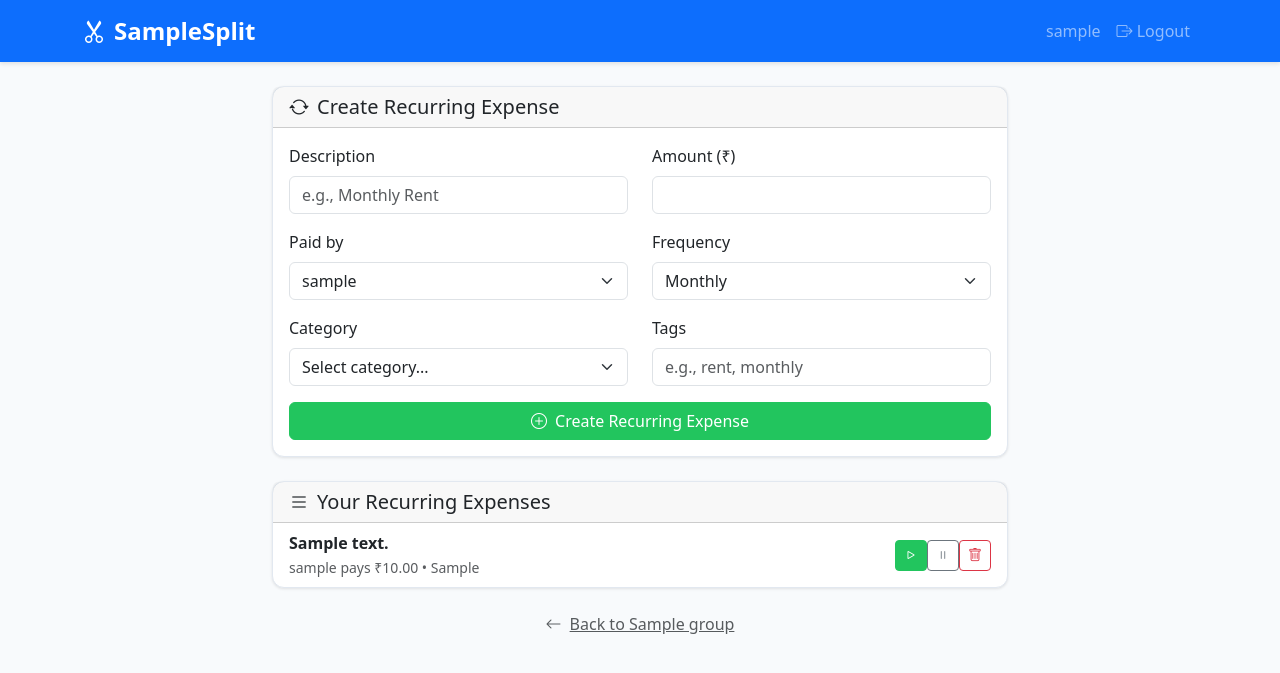
After one commit to suprxsidh/sample-split, a Flask app: page /group/1/recurring in a window 1280 px wide. The commit adds this page. Shown: the top 673 px of the page. Run offline with Flask 3, Linux system fonts and the light colour scheme; a user stored in the database is signed in; tables that the repository leaves empty hold one stand-in row (values such as "Sample post"); some libraries are stand-ins or nearby versions.

Commit message:
feat: Complete v0.7 - groups & social features
- Add remove_member route (admin only)
- Add Comment model for expense comments
- Add add_comment route
- Add receipt_url field to Expense model
- Add RecurringExpense model for recurring expenses
- Add upload_receipt route for expense receipts
- Add manage_recurring route for recurring expense CRUD
- Create recurring.html template
- Update group.html with remove buttons, comment forms, receipt upload
- Add static/uploads/ to gitignore (exclude uploaded files)
- Add 6 new tests (45 total, 80% coverage)
- Update ROADMAP.md for v0.7 complete

```diff
--- a/app.py
+++ b/app.py
@@ -5,7 +5,7 @@ from flask_login import LoginManager, login_user, logout_user, login_required, c
 from flask_wtf.csrf import CSRFProtect
 from flask_limiter import Limiter
 from flask_limiter.util import get_remote_address
-from models import db, User, Group, GroupMember, Expense, ExpenseSplit, Settlement, PasswordReset, Category, Comment
+from models import db, User, Group, GroupMember, Expense, ExpenseSplit, Settlement, PasswordReset, Category, Comment, RecurringExpense
 from datetime import datetime
 import csv
 import io
@@ -658,6 +658,141 @@ def add_comment(group_id, expense_id):
     return redirect(url_for("group", group_id=group_id))
 
 
+@app.route("/group/<int:group_id>/expense/<int:expense_id>/receipt", methods=["POST"])
+@login_required
+def upload_receipt(group_id, expense_id):
+    membership = GroupMember.query.filter_by(user_id=current_user.id, group_id=group_id).first()
+    if not membership:
+        flash("You are not a member of this group.", "error")
+        return redirect(url_for("dashboard"))
+
+    expense = Expense.query.get_or_404(expense_id)
+    if expense.group_id != group_id:
+        flash("Expense not found in this group.", "error")
+        return redirect(url_for("group", group_id=group_id))
+
+    if expense.payer_id != current_user.id:
+        flash("Only the expense creator can upload receipts.", "error")
+        return redirect(url_for("group", group_id=group_id))
+
+    if "receipt" not in request.files:
+        flash("No file selected.", "error")
+        return redirect(url_for("group", group_id=group_id))
+
+    file = request.files["receipt"]
+    if file.filename == "":
+        flash("No file selected.", "error")
+        return redirect(url_for("group", group_id=group_id))
+
+    if file:
+        import os
+        import uuid
+        from werkzeug.utils import secure_filename
+
+        upload_dir = os.path.join(app.root_path, "static", "uploads")
+        os.makedirs(upload_dir, exist_ok=True)
+
+        ext = os.path.splitext(secure_filename(file.filename))[1]
+        filename = f"{uuid.uuid4().hex}{ext}"
+        filepath = os.path.join(upload_dir, filename)
+        file.save(filepath)
+
+        expense.receipt_url = f"/static/uploads/{filename}"
+        db.session.commit()
+        flash("Receipt uploaded.", "success")
+
+    return redirect(url_for("group", group_id=group_id))
+
+
+@app.route("/group/<int:group_id>/recurring", methods=["GET", "POST"])
+@login_required
+def manage_recurring(group_id):
+    group_obj = Group.query.get_or_404(group_id)
+
+    membership = GroupMember.query.filter_by(user_id=current_user.id, group_id=group_id).first()
+    if not membership:
+        flash("You are not a member of this group.", "error")
+        return redirect(url_for("dashboard"))
+
+    members = [m.user for m in group_obj.members]
+
+    if request.method == "POST":
+        action = request.form.get("action")
+
+        if action == "create":
+            amount = request.form.get("amount", type=float)
+            description = request.form.get("description", "").strip()
+            payer_id = request.form.get("payer_id", type=int)
+            frequency = request.form.get("frequency", "monthly")
+            category_id = request.form.get("category_id", type=int)
+            tags = request.form.get("tags", "").strip()
+
+            if not amount or amount <= 0:
+                flash("Please enter a valid amount.", "error")
+                return render_template("recurring.html", group=group_obj, members=members, recurring=group_obj.recurring_expenses)
+
+            recurring = RecurringExpense(
+                group_id=group_id,
+                payer_id=payer_id,
+                description=description or "Recurring expense",
+                amount=amount,
+                frequency=frequency,
+                category_id=category_id if category_id else None,
+                tags=tags,
+            )
+            db.session.add(recurring)
+            db.session.commit()
+            flash("Recurring expense created!", "success")
+
+        elif action == "toggle":
+            recurring_id = request.form.get("recurring_id", type=int)
+            recurring = RecurringExpense.query.get_or_404(recurring_id)
+            if recurring.group_id == group_id:
+                recurring.is_active = not recurring.is_active
+                db.session.commit()
+                flash(f"Recurring expense {'enabled' if recurring.is_active else 'disabled'}.", "info")
+
+        elif action == "delete":
+            recurring_id = request.form.get("recurring_id", type=int)
+            recurring = RecurringExpense.query.get_or_404(recurring_id)
+            if recurring.group_id == group_id:
+                db.session.delete(recurring)
+                db.session.commit()
+                flash("Recurring expense deleted.", "info")
+
+        elif action == "create_expense":
+            recurring_id = request.form.get("recurring_id", type=int)
+            recurring = RecurringExpense.query.get_or_404(recurring_id)
+            if recurring.group_id != group_id:
+                flash("Recurring expense not found.", "error")
+                return redirect(url_for("group", group_id=group_id))
+
+            expense = Expense(
+                group_id=group_id,
+                payer_id=recurring.payer_id,
+                description=recurring.description,
+                amount=recurring.amount,
+                category_id=recurring.category_id,
+                tags=recurring.tags,
+            )
+            db.session.add(expense)
+            db.session.flush()
+
+            for member in members:
+                split = ExpenseSplit(expense_id=expense.id, user_id=member.id, amount_owed=round(recurring.amount / len(members), 2))
+                db.session.add(split)
+
+            recurring.last_created = datetime.utcnow()
+            db.session.commit()
+            flash("Expense created from recurring!", "success")
+            return redirect(url_for("group", group_id=group_id))
+
+        return redirect(url_for("manage_recurring", group_id=group_id))
+
+    recurring = RecurringExpense.query.filter_by(group_id=group_id).order_by(RecurringExpense.created_at.desc()).all()
+    return render_template("recurring.html", group=group_obj, members=members, recurring=recurring, categories=group_obj.categories)
+
+
 @app.route("/group/<int:group_id>/settle", methods=["GET", "POST"])
 @login_required
 def settle_up(group_id):
--- /dev/null
+++ b/templates/recurring.html
@@ -0,0 +1,137 @@
+{% extends "base.html" %}
+
+{% block title %}Recurring Expenses - {{ group.name }} - SampleSplit{% endblock %}
+
+{% block content %}
+<div class="row justify-content-center">
+    <div class="col-md-8">
+        <div class="card mb-4">
+            <div class="card-header">
+                <h5 class="mb-0"><i class="bi bi-arrow-repeat me-2"></i>Create Recurring Expense</h5>
+            </div>
+            <div class="card-body">
+                <form method="POST">
+                    <input type="hidden" name="csrf_token" value="{{ csrf_token() }}"/>
+                    <input type="hidden" name="action" value="create"/>
+
+                    <div class="row">
+                        <div class="col-md-6 mb-3">
+                            <label for="description" class="form-label">Description</label>
+                            <input type="text" class="form-control" id="description" name="description" placeholder="e.g., Monthly Rent">
+                        </div>
+                        <div class="col-md-6 mb-3">
+                            <label for="amount" class="form-label">Amount (₹)</label>
+                            <input type="number" step="0.01" class="form-control" id="amount" name="amount" required>
+                        </div>
+                    </div>
+
+                    <div class="row">
+                        <div class="col-md-6 mb-3">
+                            <label for="payer_id" class="form-label">Paid by</label>
+                            <select class="form-select" id="payer_id" name="payer_id" required>
+                                {% for member in members %}
+                                    <option value="{{ member.id }}">{{ member.username }}</option>
+                                {% endfor %}
+                            </select>
+                        </div>
+                        <div class="col-md-6 mb-3">
+                            <label for="frequency" class="form-label">Frequency</label>
+                            <select class="form-select" id="frequency" name="frequency">
+                                <option value="daily">Daily</option>
+                                <option value="weekly">Weekly</option>
+                                <option value="monthly" selected>Monthly</option>
+                                <option value="yearly">Yearly</option>
+                            </select>
+                        </div>
+                    </div>
+
+                    <div class="row">
+                        <div class="col-md-6 mb-3">
+                            <label for="category_id" class="form-label">Category</label>
+                            <select class="form-select" id="category_id" name="category_id">
+                                <option value="">Select category...</option>
+                                {% for category in categories %}
+                                    <option value="{{ category.id }}">{{ category.name }}</option>
+                                {% endfor %}
+                            </select>
+                        </div>
+                        <div class="col-md-6 mb-3">
+                            <label for="tags" class="form-label">Tags</label>
+                            <input type="text" class="form-control" id="tags" name="tags" placeholder="e.g., rent, monthly">
+                        </div>
+                    </div>
+
+                    <button type="submit" class="btn btn-primary w-100">
+                        <i class="bi bi-plus-circle me-2"></i>Create Recurring Expense
+                    </button>
+                </form>
+            </div>
+        </div>
+
+        {% if recurring %}
+        <div class="card">
+            <div class="card-header">
+                <h5 class="mb-0"><i class="bi bi-list me-2"></i>Your Recurring Expenses</h5>
+            </div>
+            <ul class="list-group list-group-flush">
+                {% for rec in recurring %}
+                    <li class="list-group-item">
+                        <div class="d-flex justify-content-between align-items-center">
+                            <div>
+                                <strong>{{ rec.description or "Untitled" }}</strong>
+                                <br>
+                                <small class="text-muted">
+                                    {{ rec.payer.username }} pays ₹{{ "%.2f"|format(rec.amount) }}
+                                    • {{ rec.frequency }}
+                                    {% if not rec.is_active %}
+                                        <span class="badge bg-secondary">Paused</span>
+                                    {% endif %}
+                                </small>
+                            </div>
+                            <div class="btn-group btn-group-sm">
+                                <form method="POST" class="d-inline">
+                                    <input type="hidden" name="csrf_token" value="{{ csrf_token() }}"/>
+                                    <input type="hidden" name="action" value="create_expense"/>
+                                    <input type="hidden" name="recurring_id" value="{{ rec.id }}"/>
+                                    <button type="submit" class="btn btn-success btn-sm" title="Create Expense">
+                                        <i class="bi bi-play"></i>
+                                    </button>
+                                </form>
+                                <form method="POST" class="d-inline">
+                                    <input type="hidden" name="csrf_token" value="{{ csrf_token() }}"/>
+                                    <input type="hidden" name="action" value="toggle"/>
+                                    <input type="hidden" name="recurring_id" value="{{ rec.id }}"/>
+                                    <button type="submit" class="btn btn-outline-secondary btn-sm" title="{{ 'Pause' if rec.is_active else 'Resume' }}">
+                                        <i class="bi bi-{{ 'pause' if rec.is_active else 'play' }}"></i>
+                                    </button>
+                                </form>
+                                <form method="POST" class="d-inline" onsubmit="return confirm('Delete this recurring expense?');">
+                                    <input type="hidden" name="csrf_token" value="{{ csrf_token() }}"/>
+                                    <input type="hidden" name="action" value="delete"/>
+                                    <input type="hidden" name="recurring_id" value="{{ rec.id }}"/>
+                                    <button type="submit" class="btn btn-outline-danger btn-sm" title="Delete">
+                                        <i class="bi bi-trash"></i>
+                                    </button>
+                                </form>
+                            </div>
+                        </div>
+                    </li>
+                {% endfor %}
+            </ul>
+        </div>
+        {% else %}
+        <div class="text-center py-5 text-muted">
+            <i class="bi bi-arrow-repeat display-4"></i>
+            <p class="mt-3">No recurring expenses yet.</p>
+            <p class="small">Create one above to track regular expenses like rent, subscriptions, etc.</p>
+        </div>
+        {% endif %}
+    </div>
+</div>
+
+<div class="text-center mt-4">
+    <a href="{{ url_for('group', group_id=group.id) }}" class="text-muted">
+        <i class="bi bi-arrow-left me-2"></i>Back to {{ group.name }}
+    </a>
+</div>
+{% endblock %}
```
Also changed, not shown: ROADMAP.md (+3 -3 lines), models.py (+21 -0 lines), templates/group.html (+21 -0 lines), tests/test_basic.py (+92 -0 lines), 1 other file.
